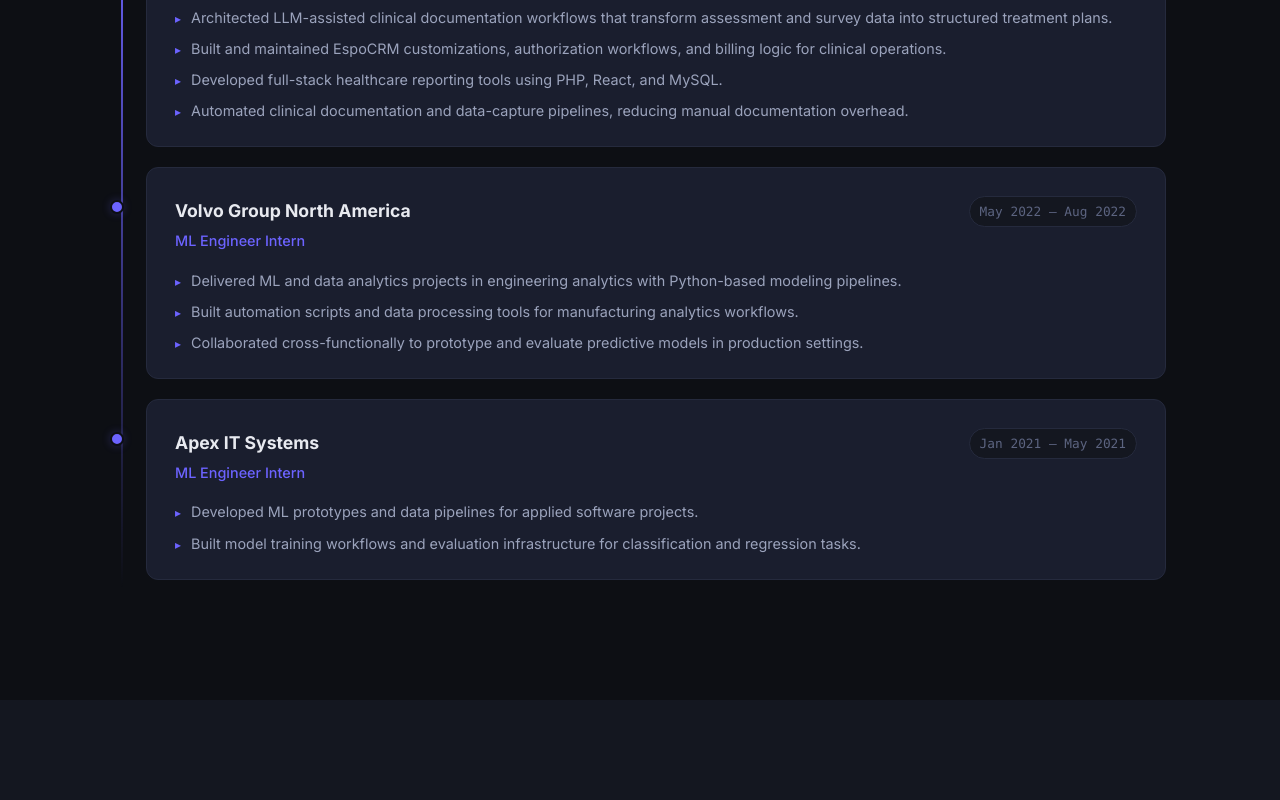
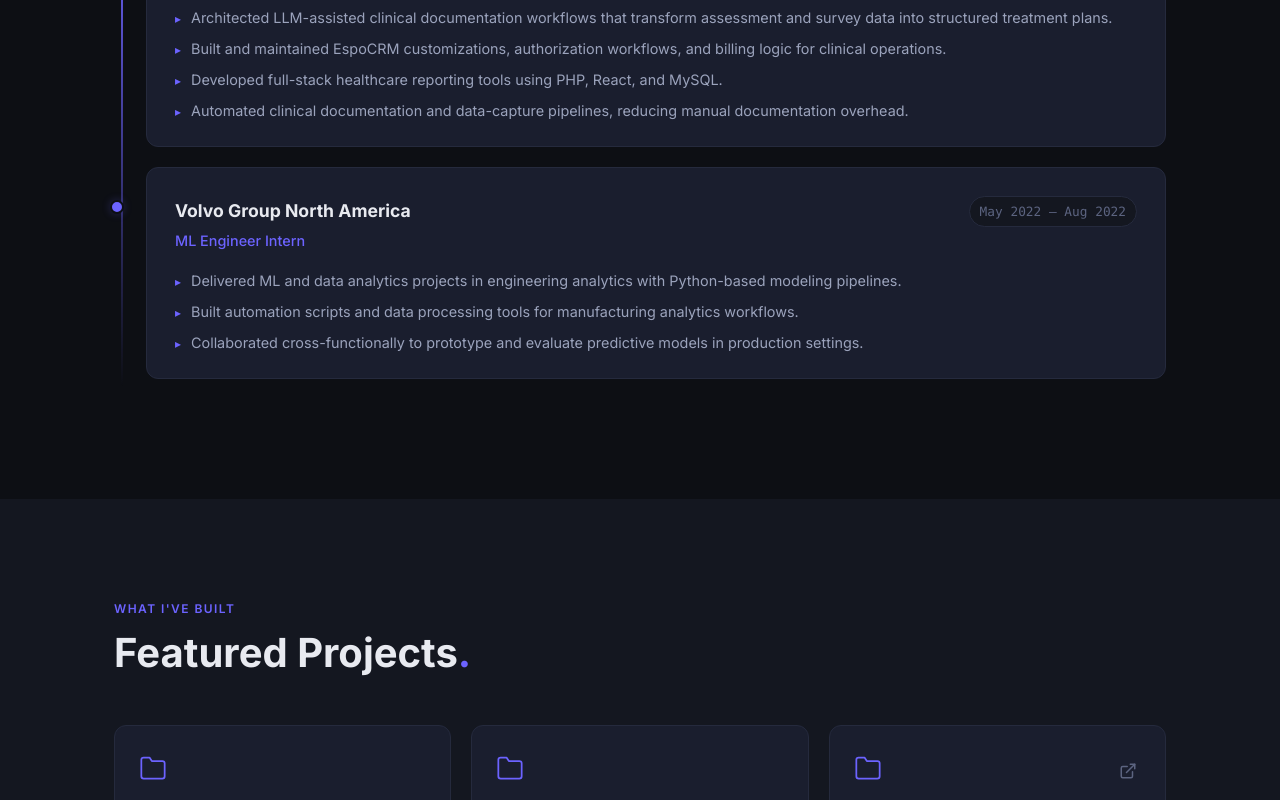
Before and after one commit to udbhavsaxena/udbhavsaxena.github.io, a React (Vite) app: page / in a window 1280 px wide. Shown: the part 1632-2432 px from the top of the page. Built offline with nearby package versions, Linux system fonts and the light colour scheme.

Commit message:
remove Apex IT Systems from experience

```diff
--- a/src/data/content.js
+++ b/src/data/content.js
@@ -37,15 +37,6 @@ export const experience = [
       "Delivered ML and data analytics projects in engineering analytics with Python-based modeling pipelines.",
       "Built automation scripts and data processing tools for manufacturing analytics workflows.",
       "Collaborated cross-functionally to prototype and evaluate predictive models in production settings.",
-    ],
-  },
-  {
-    company: "Apex IT Systems",
-    role: "ML Engineer Intern",
-    period: "Jan 2021 – May 2021",
-    bullets: [
-      "Developed ML prototypes and data pipelines for applied software projects.",
-      "Built model training workflows and evaluation infrastructure for classification and regression tasks.",
     ],
   },
 ];
```
